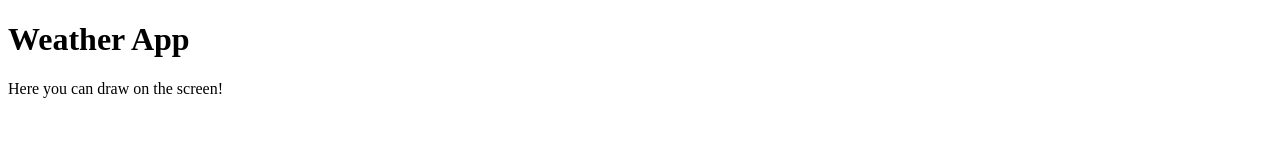
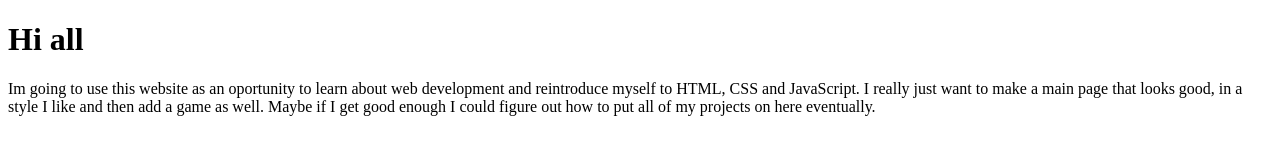
Before and after one commit to MimikBoy/MimikBoy.github.io, a plain HTML site: page index.html in a window 1280 px wide. Drawn offline with Linux system fonts and the light colour scheme.

Commit message:
Getting started

```diff
--- a/index.html
+++ b/index.html
@@ -1,11 +1,16 @@
 <!DOCTYPE html>
 <html lang="en">
     <head>
-        <title>Draw on screen!</title>
+        <title>Learning</title>
+        <link rel="stylesheet" href="styles.css">
     </head>
     <body>
-        <h1 title="this is not true">Weather App</h1>
-        <p>Here you can draw on the screen!</p>
+        <h1>Hi all</h1>
+        <p>
+            Im going to use this website as an oportunity to learn about web development and reintroduce myself to HTML,
+            CSS and JavaScript. I really just want to make a main page that looks good, in a style I like and then add a game
+            as well. Maybe if I get good enough I could figure out how to put all of my projects on here eventually.
+        </p>
         <script src="script.js"></script>
     </body>
 </html>
```
